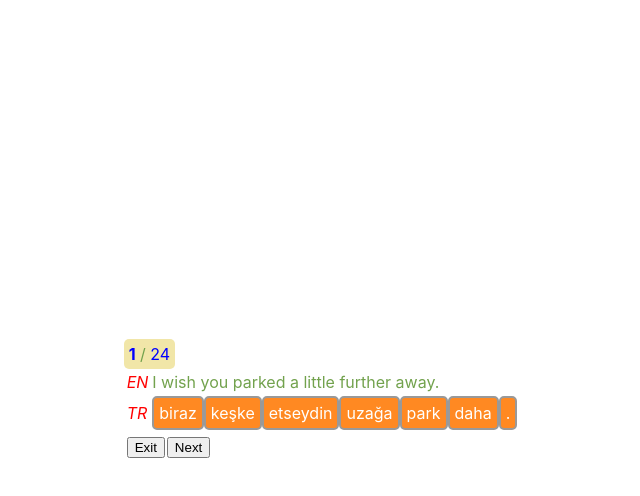
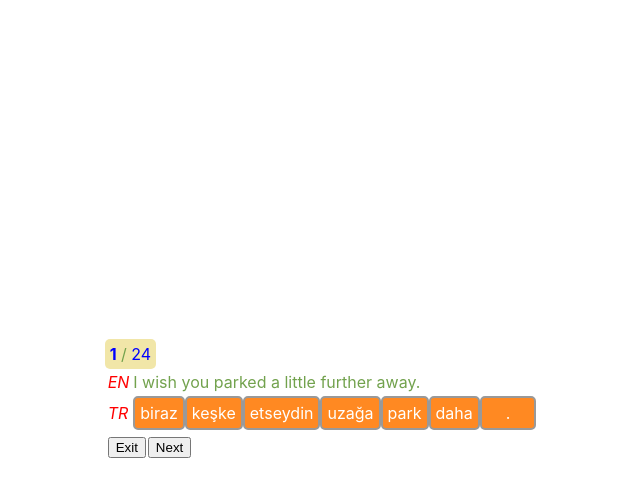
Before and after one commit to baloghe/wordorderv, a React (Create React App) app: page / in a window 1280 px wide. Both pictures are taken after a click on the button "Start". Shown: the top 496 px of the page, without its empty margins (318-958 px from the left). Built offline with nearby package versions, Linux system fonts and the light colour scheme.

Commit message:
extra padding added to CardItem

```diff
--- a/src/component/CardItem.css
+++ b/src/component/CardItem.css
@@ -25,3 +25,8 @@
 .word-answer-selected {
   color: blue;
 }
+
+.card-padded {
+  padding-left: 1.5rem;
+  padding-right: 1.5rem;
+}
```
